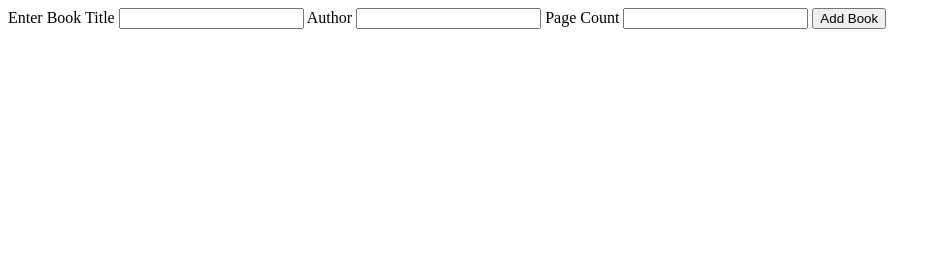
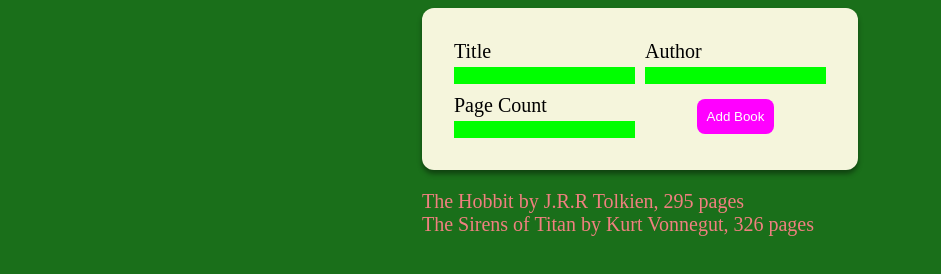
Before and after one commit to chessjeff/odin-library, a plain HTML site: page index.html in a window 1280 px wide. Shown: the whole page, without its empty margins (0-941 px from the left). Drawn offline with Linux system fonts and the light colour scheme.

Commit message:
Adds styling

```diff
--- a/index.html
+++ b/index.html
@@ -8,17 +8,20 @@
     <title>Document</title>
 </head>
 <body>
-    <form action="">
-        <label for="title">Enter Book Title</label>
-        <input type="text" id="title">
-
-        <label for="author">Author</label>
-        <input type="text" id="author">
-
-        <label for="page-count">Page Count</label>
-        <input type="number" id="page-count">
-
-        <button type="button" id="add-book">Add Book</button>
+    <form action="#">
+        <div class="title">
+            <label for="title" class="title">Title</label>
+            <input type="text" id="title">
+        </div>
+        <div class="author">
+            <label for="author" class="author">Author</label>
+            <input type="text" id="author">
+        </div>
+        <div class="page-count">
+            <label for="page-count">Page Count</label>
+            <input type="number" id="page-count">
+        </div>
+        <button type="button" id="add-book" class="add-book">Add Book</button>
     </form>
 
     <div class="books"></div>
--- a/script.js
+++ b/script.js
@@ -18,6 +18,7 @@ const booksList = document.querySelector('div.books');
 submitBook.addEventListener('click', function(event) {
     event.preventDefault();
     addBookToLibrary(titleInput, authorInput, pageCountInput);
+    //input fields are cleared for next input
     titleInput.value = '';
     authorInput.value = '';
     pageCountInput.value = '';
@@ -48,13 +49,8 @@ function printBooks() {
     })
 }
 
-
-
 const theHobbit = new Book('The Hobbit', 'J.R.R Tolkien', 295);
 const sirensOfTitan = new Book('The Sirens of Titan', 'Kurt Vonnegut', 326);
-
 myLibrary.push(theHobbit);
 myLibrary.push(sirensOfTitan);
-
-// addBookToLibrary(theHobbit);
-// addBookToLibrary(sirensOfTitan);
+printBooks();
--- a/styles.css
+++ b/styles.css
@@ -0,0 +1,71 @@
+:root {
+    text-align: center;
+    font-size: 20px;
+    background-color: rgb(26, 111, 26);
+}
+
+body {
+    display: grid;
+    justify-content: center;
+}
+
+input::-webkit-outer-spin-button,
+input::-webkit-inner-spin-button {
+    -webkit-appearance: none;
+    margin: 0;
+}
+
+input {
+    margin-top: .2rem;
+    background-color: lime;
+    border: none;
+}
+
+form {
+    display: grid;
+    align-items: center;
+    justify-content: center;
+    gap: .5rem;
+    grid-template-areas:
+    "title author"
+    "page-count add-book";
+    background-color: beige;
+    padding: 4vh;
+    border-radius: 12px;
+    box-shadow: 0px 4px 5px rgba(0, 0, 0, 0.4);
+}
+
+.title {
+    grid-area: title;
+}
+
+.author {
+    grid-area: author;
+}
+
+.page-count {
+    grid-area: page-count;
+}
+
+.title,
+.author,
+.page-count {
+    display: flex;
+    flex-direction: column;
+    text-align: left;
+}
+
+.add-book {
+    padding: .5rem;
+    justify-self: center;
+    border-radius: 8px;
+    border: none;
+    background-color: fuchsia;
+    color: white;
+}
+
+.books {
+    margin-top: 1rem;
+    text-align: left;
+    color: lightcoral;
+}
```
